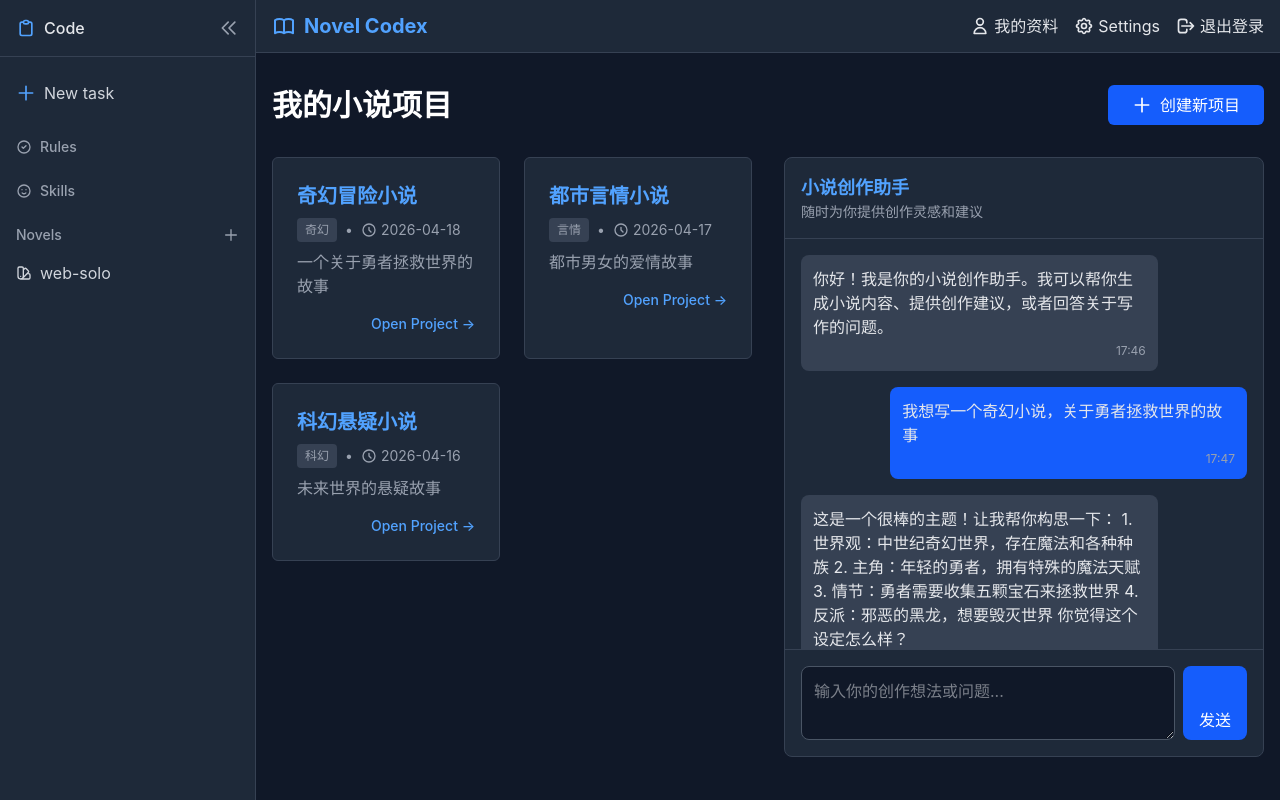
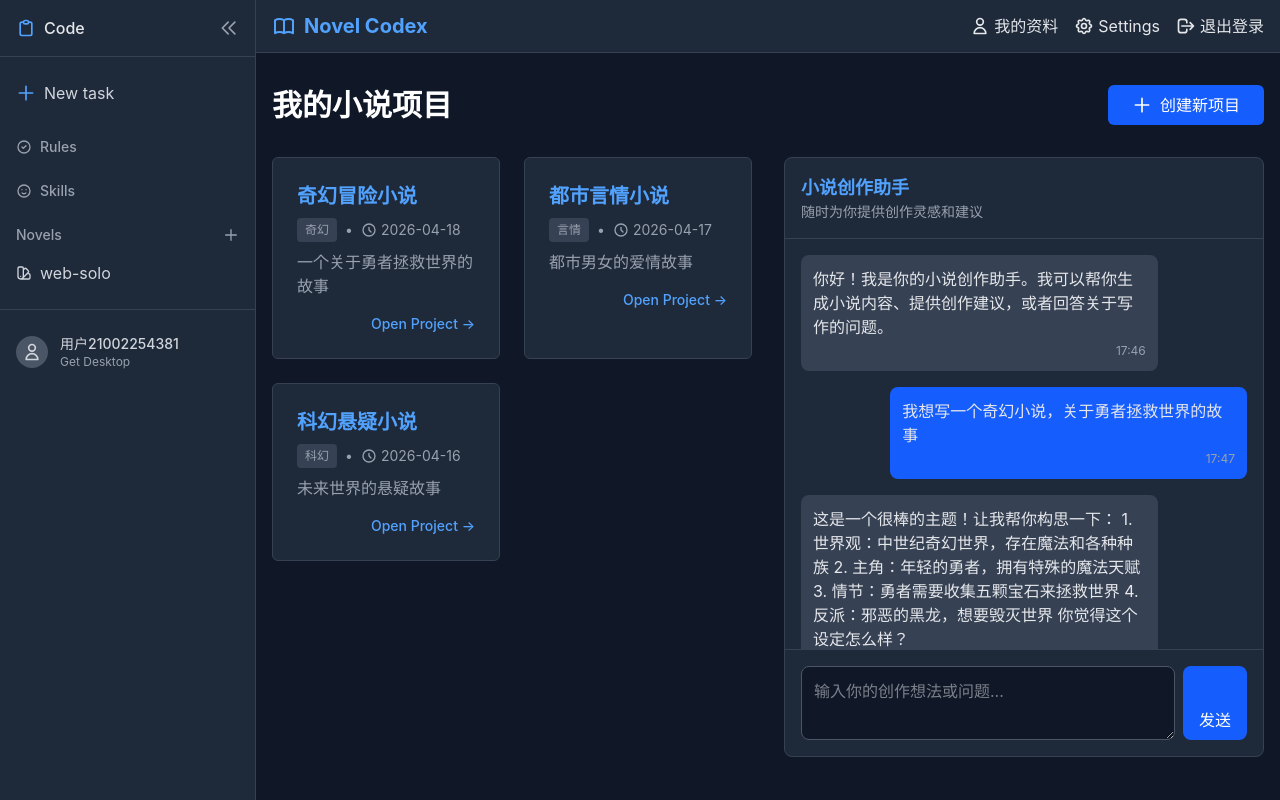
Before and after one commit to MOmo-zg/web-solo, a SvelteKit app: page / in a window 1280 px wide. Built offline with nearby package versions, Linux system fonts and the light colour scheme.

Commit message:
feat: 开发小说创作 Agent 界面
Co-authored-by: traeagent <traeagent@users.noreply.github.com>

```diff
--- a/src/routes/+layout.svelte
+++ b/src/routes/+layout.svelte
@@ -4,6 +4,7 @@
 
 	let { children } = $props();
 	let sidebarOpen = true;
+	let userMenuOpen = false;
 
 	function toggleSidebar() {
 		sidebarOpen = !sidebarOpen;
@@ -79,6 +80,49 @@
 				</div>
 			</div>
 		</div>
+
+		<!-- 用户信息区域 -->
+		<div class="mt-auto p-4 border-t border-gray-700">
+			<div class="relative">
+				<button onclick={() => userMenuOpen = !userMenuOpen} class="flex items-center space-x-3 w-full text-left py-2">
+					<div class="w-8 h-8 rounded-full bg-gray-600 flex items-center justify-center">
+						<svg xmlns="http://www.w3.org/2000/svg" class="h-5 w-5 text-gray-300" fill="none" viewBox="0 0 24 24" stroke="currentColor">
+							<path stroke-linecap="round" stroke-linejoin="round" stroke-width="2" d="M16 7a4 4 0 11-8 0 4 4 0 018 0zM12 14a7 7 0 00-7 7h14a7 7 0 00-7-7z" />
+						</svg>
+					</div>
+					<div class="flex-1">
+						<div class="text-sm font-medium text-gray-300">用户21002254381</div>
+						<div class="text-xs text-gray-400">Get Desktop</div>
+					</div>
+				</button>
+
+				{#if userMenuOpen}
+					<div class="absolute bottom-full left-0 right-0 mb-2 bg-gray-800 border border-gray-700 rounded-md shadow-lg z-10">
+						<div class="p-2 space-y-1">
+							<button class="w-full text-left px-3 py-2 rounded-md text-sm text-gray-300 hover:bg-gray-700 transition-colors">
+								Manage Account
+							</button>
+							<button class="w-full text-left px-3 py-2 rounded-md text-sm text-gray-300 hover:bg-gray-700 transition-colors">
+								Language
+							</button>
+							<button class="w-full text-left px-3 py-2 rounded-md text-sm text-gray-300 hover:bg-gray-700 transition-colors">
+								Theme
+							</button>
+							<button class="w-full text-left px-3 py-2 rounded-md text-sm text-gray-300 hover:bg-gray-700 transition-colors">
+								Settings
+							</button>
+							<button class="w-full text-left px-3 py-2 rounded-md text-sm text-gray-300 hover:bg-gray-700 transition-colors">
+								Download SOLO Desktop
+							</button>
+							<div class="border-t border-gray-700 my-1"></div>
+							<button class="w-full text-left px-3 py-2 rounded-md text-sm text-red-400 hover:bg-gray-700 transition-colors">
+								Log Out
+							</button>
+						</div>
+					</div>
+				{/if}
+			</div>
+		</div>
 	</div>
 
 	<!-- 主内容区域 -->
```
